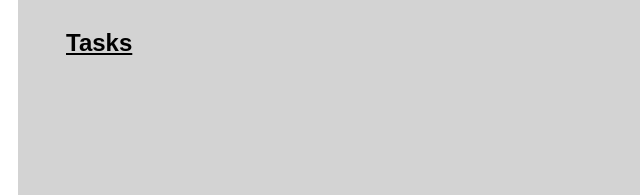
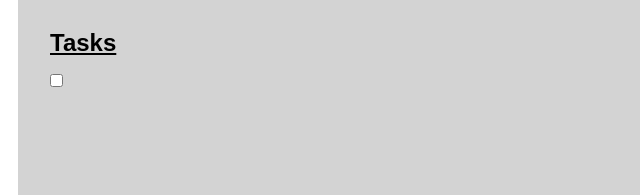
Before and after one commit to huseyin-aln/To-Do-List, a plain HTML site: page index.html in a window 1280 px wide. Shown: the part 256-451 px from the top of the page, 174-814 px from the left. Drawn offline with Linux system fonts and the light colour scheme.

Commit message:
first step

```diff
--- /dev/null
+++ b/app.js
@@ -0,0 +1,28 @@
+const toDoInput = document.querySelector("#to-do-input");
+// console.log(toDoInput);
+const addBtn = document.getElementById("add-button");
+// console.log(addBtn);
+
+const toDoList = document.getElementById("to-do-list");
+// console.log(toDoList);
+
+const checkInput = document.createElement("input");
+toDoList.appendChild(checkInput);
+checkInput.type = "checkbox"
+// console.log(checkInput);
+checkInput.id = "check"
+
+const label = document.createElement("label");
+label.setAttribute("for","check");
+toDoList.appendChild(label)
+
+
+addBtn.addEventListener("click", () => {
+    if(!toDoInput.value) {
+        alert("Please enter something on the to do list!")
+    } else {
+        label.innerHTML += `${toDoInput.value}`;
+        console.log(label.innerHTML);
+        label.innerHTML = "";
+    }
+})
--- a/index.html
+++ b/index.html
@@ -23,7 +23,10 @@
 
       <div class="tasks">
         <h2>Tasks</h2>
+        <div id="to-do-list"></div>
       </div>
     </div>
+
+    <script src="app.js"></script>
   </body>
 </html>
--- a/style.css
+++ b/style.css
@@ -51,9 +51,13 @@ body {
 
 .tasks {
     /* border: 2px solid red; */
-    display: flex;
-    justify-content: flex-start;
-    align-items: center;
-    margin-left: 3rem;
+    /* display: flex; */
+    /* justify-content: flex-start;
+    align-items: center; */
+    margin-left: 2rem;
     text-decoration: underline;
 }
+
+.tasks h2 {
+    margin-bottom: 1rem;
+}
```
